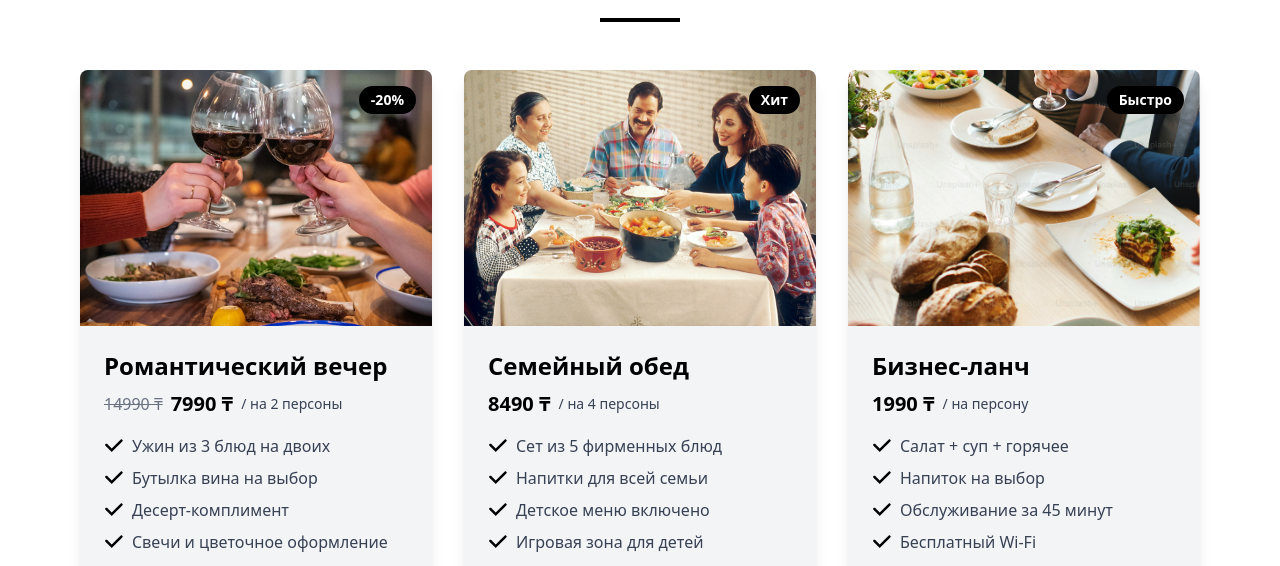
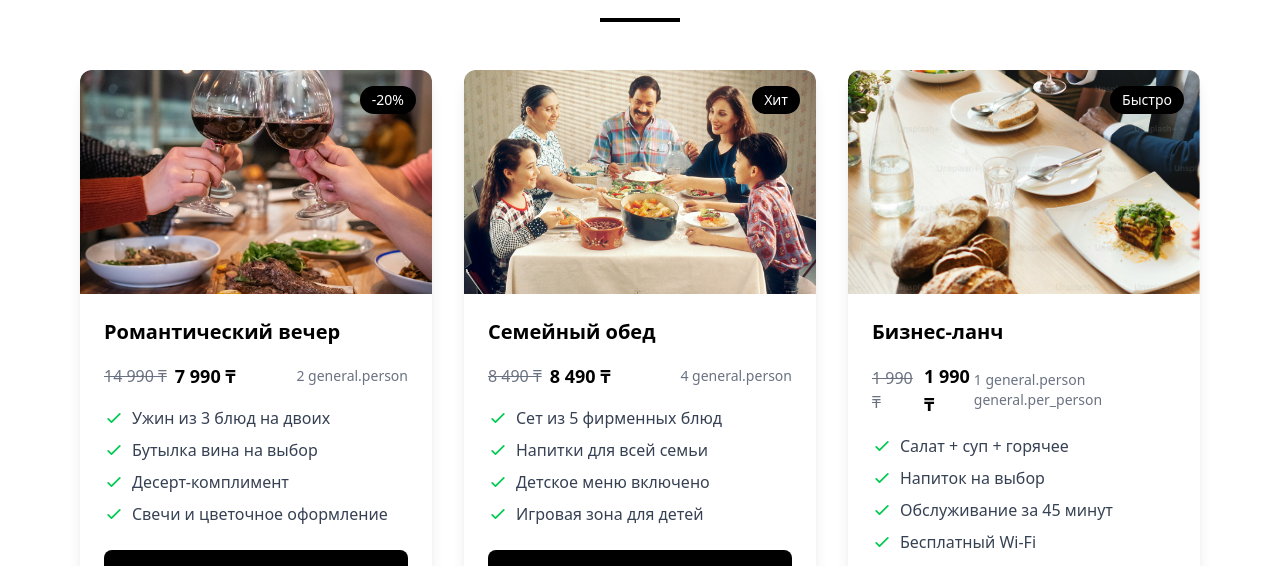
Before and after one commit to kalkadam404/Epicure_frontend, a Nuxt app: page /Offers in a window 1280 px wide. Shown: the part 231-797 px from the top of the page. Built offline with nearby package versions, Linux system fonts and the light colour scheme; no server answers.

Commit message:
dish list popular and city api integrations

```diff
--- a/app.vue
+++ b/app.vue
@@ -1,5 +1,7 @@
 <script setup>
+import { ref, provide, onMounted } from "vue";
 import axios from "axios";
+
 const isLoginModalVisible = ref(false);
 const isRegisterModalVisible = ref(false);
 const isBookModalOpen = ref(false);
@@ -7,7 +9,9 @@ const isCityModalOpen = ref(false);
 const isDishInfoModalOpen = ref(false);
 const dishes = ref([]);
 
-import { provide } from "vue";
+const currentCityId = ref(null);
+const citySelectionCallback = ref(null);
+const selectedDish = ref(null);
 
 const openLoginModal = () => {
   isLoginModalVisible.value = true;
@@ -18,6 +22,7 @@ const closeLoginModal = () => {
   isLoginModalVisible.value = false;
   isRegisterModalVisible.value = false;
 };
+
 const toggleToRegister = () => {
   isLoginModalVisible.value = false;
   isRegisterModalVisible.value = true;
@@ -26,20 +31,32 @@ const toggleToRegister = () => {
 const openBookModal = () => {
   isBookModalOpen.value = true;
 };
+
 const closeBookModal = () => {
   isBookModalOpen.value = false;
 };
 
-const openCityModal = () => {
+const openCityModal = (cityId = null, callback = null) => {
+  currentCityId.value = cityId;
+  citySelectionCallback.value = callback;
   isCityModalOpen.value = true;
 };
+
 const closeCityModal = () => {
   isCityModalOpen.value = false;
+};
+
+const handleCitySelected = (city) => {
+  if (citySelectionCallback.value) {
+    citySelectionCallback.value(city);
+  }
+  closeCityModal();
 };
 
 const openDishInfoModal = () => {
   isDishInfoModalOpen.value = true;
 };
+
 const closeDishInfoModal = () => {
   isDishInfoModalOpen.value = false;
 };
@@ -48,9 +65,9 @@ provide("cityModal", {
   isCityModalOpen,
   openCityModal,
   closeCityModal,
+  currentCityId
 });
 
-const selectedDish = ref(null);
 provide("dishInfoModal", {
   isDishInfoModalOpen,
   openDishInfoModal,
@@ -60,8 +77,7 @@ provide("dishInfoModal", {
 
 const handleReservationSubmit = (reservationData) => {
   console.log("Reservation submitted:", reservationData);
-  // Здесь позже будет Stripe
-  closeModal();
+  closeBookModal();
 };
 
 const fetchDishes = async () => {
@@ -121,7 +137,11 @@ onMounted(() => {
 
         <transition name="scale-fade">
           <div class="relative z-50">
-            <CityModal @closeCityModal="closeCityModal" />
+            <CityModal
+              @closeCityModal="closeCityModal"
+              @citySelected="handleCitySelected"
+              :currentCityId="currentCityId"
+            />
           </div>
         </transition>
       </div>
@@ -194,7 +214,6 @@ onMounted(() => {
 </template>
 
 <style scoped>
-/* затемнение */
 .fade-enter-active,
 .fade-leave-active {
   transition: opacity 0s ease;
@@ -208,7 +227,6 @@ onMounted(() => {
   opacity: 1;
 }
 
-/* анимация появления модалки */
 .scale-fade-enter-active,
 .scale-fade-leave-active {
   transition: all 0.3s ease;
--- a/components/CityModal.vue
+++ b/components/CityModal.vue
@@ -12,22 +12,28 @@
       <div class="text-2xl font-bold">{{ $t("buttons.select_city") }}</div>
     </div>
     <div class="flex flex-col gap-4 w-full border-t border-[#afafaf] pt-5">
-      <div class="flex gap-4 rounded-[10px] border border-[#9D9D9D] py-3 px-4">
-        <img src="../assets/ellipse.svg" alt="" />
-        <div>Almaty</div>
+      <div
+        v-for="city in cities"
+        :key="city.id"
+        @click="selectCity(city)"
+        class="flex gap-4 rounded-[10px] border border-[#9D9D9D] py-3 px-4 cursor-pointer"
+        :class="{'border-black border-2': selectedCityId === city.id}"
+      >
+        <img :src="selectedCityId === city.id ? '../assets/ellipse-selected.svg' : '../assets/ellipse.svg'" alt="" />
+        <div>{{ city.name }}</div>
       </div>
-      <div class="flex gap-4 rounded-[10px] border border-[#9D9D9D] py-3 px-4">
-        <img src="../assets/ellipse.svg" alt="" />
-        <div>Astana</div>
+      <div v-if="isLoading" class="py-3 px-4">
+        {{ $t('loading') || 'Загрузка...' }}
       </div>
-      <div class="flex gap-4 rounded-[10px] border border-[#9D9D9D] py-3 px-4">
-        <img src="../assets/ellipse.svg" alt="" />
-        <div>Shymkent</div>
+      <div v-if="error" class="py-3 px-4 text-red-500">
+        {{ error }}
       </div>
     </div>
     <div class="mt-6">
       <button
+        @click="confirmSelection"
         class="flex items-center gap-2 bg-black text-white rounded-[10px] py-3 px-5"
+        :disabled="!selectedCityId"
       >
         <img src="../assets/select.svg" alt="" />
         {{ $t("buttons.select") }}
@@ -37,7 +43,51 @@
 </template>
 
 <script setup>
-import { ref } from "vue";
+import { ref, onMounted } from "vue";
 import axios from "axios";
-const emit = defineEmits(["closeCityModal"]);
+
+const emit = defineEmits(["closeCityModal", "citySelected"]);
+
+const cities = ref([]);
+const selectedCityId = ref(null);
+const isLoading = ref(false);
+const error = ref(null);
+
+const props = defineProps({
+  currentCityId: {
+    type: Number,
+    default: null
+  }
+});
+
+onMounted(async () => {
+  await fetchCities();
+  selectedCityId.value = props.currentCityId;
+});
+
+const fetchCities = async () => {
+  isLoading.value = true;
+  error.value = null;
+  try {
+    const { data } = await axios.get("http://localhost:8000/api/v1/cities/");
+    cities.value = data.results || data;
+  } catch (err) {
+    console.error("Ошибка загрузки городов:", err);
+    error.value = "Не удалось загрузить список городов";
+  } finally {
+    isLoading.value = false;
+  }
+};
+
+const selectCity = (city) => {
+  selectedCityId.value = city.id;
+};
+
+const confirmSelection = () => {
+  if (selectedCityId.value) {
+    const selectedCity = cities.value.find(city => city.id === selectedCityId.value);
+    emit('citySelected', selectedCity);
+    emit('closeCityModal');
+  }
+};
 </script>
--- a/components/OfferCard.vue
+++ b/components/OfferCard.vue
@@ -1,91 +1,124 @@
 <script setup>
 defineProps({
-  title: String,
-  image: String,
-  oldPrice: Number,
-  newPrice: Number,
-  description: Array,
+  id: {
+    type: Number,
+    required: true
+  },
+  title: {
+    type: String,
+    required: true,
+  },
+  image: {
+    type: [String, Object],
+    required: true,
+  },
+  oldPrice: {
+    type: Number,
+    required: true,
+  },
+  newPrice: {
+    type: Number,
+    required: true,
+  },
+  description: {
+    type: Array,
+    required: true,
+  },
   badge: {
     type: String,
-    default: null,
+    default: "",
+  },
+  peopleCount: {
+    type: Number,
+    default: 1,
   },
   perPerson: {
     type: Boolean,
     default: false,
   },
-  peopleCount: {
-    type: Number,
-    default: 2,
+  dataAos: {
+    type: String,
+    default: "fade-up",
   },
-  dataAos: String,
+  restaurant: {
+    type: String,
+    default: "",
+  }
 });
 
-function pluralize(count) {
-  if (count === 1) return "персону";
-  if ([2, 3, 4].includes(count)) return "персоны";
-  return "персон";
-}
+const emit = defineEmits(['click']);
+
+const navigateToDetails = () => {
+  emit('click');
+};
+
+// Форматирование цены
+const formatPrice = (price) => {
+  return new Intl.NumberFormat('ru-RU').format(price);
+};
 </script>
 
 <template>
   <div
+    class="bg-white rounded-xl shadow-lg overflow-hidden transition-all duration-300 hover:shadow-xl hover:-translate-y-1 cursor-pointer"
     :data-aos="dataAos"
-    class="group relative overflow-hidden rounded-lg shadow-lg hover:shadow-xl transition-shadow bg-gray-100"
+    @click="navigateToDetails"
   >
-    <!-- Бейдж -->
-    <div
-      v-if="badge"
-      class="absolute top-4 right-4 bg-black text-white text-sm px-3 py-1 rounded-full font-semibold z-10"
-    >
-      {{ badge }}
-    </div>
-
-    <!-- Изображение -->
-    <div class="h-64 overflow-hidden">
+    <div class="relative">
       <img
         :src="image"
         :alt="title"
-        class="w-full h-full object-cover transition-transform duration-500 group-hover:scale-105"
+        class="w-full h-56 object-cover"
       />
+      <div
+        v-if="badge"
+        class="absolute top-4 right-4 bg-black text-white text-sm font-medium px-3 py-1 rounded-full"
+      >
+        {{ badge }}
+      </div>
     </div>
 
-    <!-- Контент -->
     <div class="p-6">
-      <h3 class="text-2xl font-bold text-black mb-2">{{ title }}</h3>
+      <div v-if="restaurant" class="text-sm text-gray-500 mb-2">{{ restaurant }}</div>
+      <h3 class="text-xl font-bold mb-4">{{ title }}</h3>
 
-      <div class="flex items-center space-x-2 mb-4">
-        <span
-          v-if="oldPrice && oldPrice > newPrice"
-          class="text-gray-500 line-through"
-        >
-          {{ oldPrice }} ₸
-        </span>
-        <span class="text-black font-bold text-xl">{{ newPrice }} ₸</span>
-        <span class="text-gray-700 text-sm">
-          /
-          {{
-            perPerson
-              ? "на персону"
-              : `на ${peopleCount} ${pluralize(peopleCount)}`
-          }}
-        </span>
+      <div class="flex justify-between items-center mb-4">
+        <div class="flex items-center">
+          <span class="text-gray-500 line-through mr-2">{{ formatPrice(oldPrice) }} ₸</span>
+          <span class="text-lg font-bold">{{ formatPrice(newPrice) }} ₸</span>
+        </div>
+        <div class="flex items-center">
+          <span class="text-sm text-gray-500">
+            {{ peopleCount }} {{ $t("general.person", peopleCount) }}
+            <span v-if="perPerson">{{ $t("general.per_person") }}</span>
+          </span>
+        </div>
       </div>
 
       <ul class="space-y-2 mb-6">
-        <li
-          v-for="(item, index) in description"
-          :key="index"
-          class="flex items-center text-gray-700"
-        >
-          <img src="../assets/select_black.svg" class="w-5 h-5 mr-2" alt="" />
-          {{ item }}
+        <li v-for="(item, index) in description" :key="index" class="flex items-start">
+          <svg
+            xmlns="http://www.w3.org/2000/svg"
+            class="h-5 w-5 text-green-500 mr-2 flex-shrink-0 mt-0.5"
+            fill="none"
+            viewBox="0 0 24 24"
+            stroke="currentColor"
+          >
+            <path
+              stroke-linecap="round"
+              stroke-linejoin="round"
+              stroke-width="2"
+              d="M5 13l4 4L19 7"
+            />
+          </svg>
+          <span class="text-gray-700">{{ item }}</span>
         </li>
       </ul>
 
       <button
         class="w-full bg-black text-white py-3 rounded-lg font-medium hover:bg-gray-800 transition-colors"
       >
-        {{ $t("buttons.book_table") }}
+        {{ $t("buttons.more_details") }}
       </button>
     </div>
   </div>
```
Also changed, not shown: components/DishList.vue (+39 -15 lines), components/RestaurantList.vue (+59 -12 lines).
